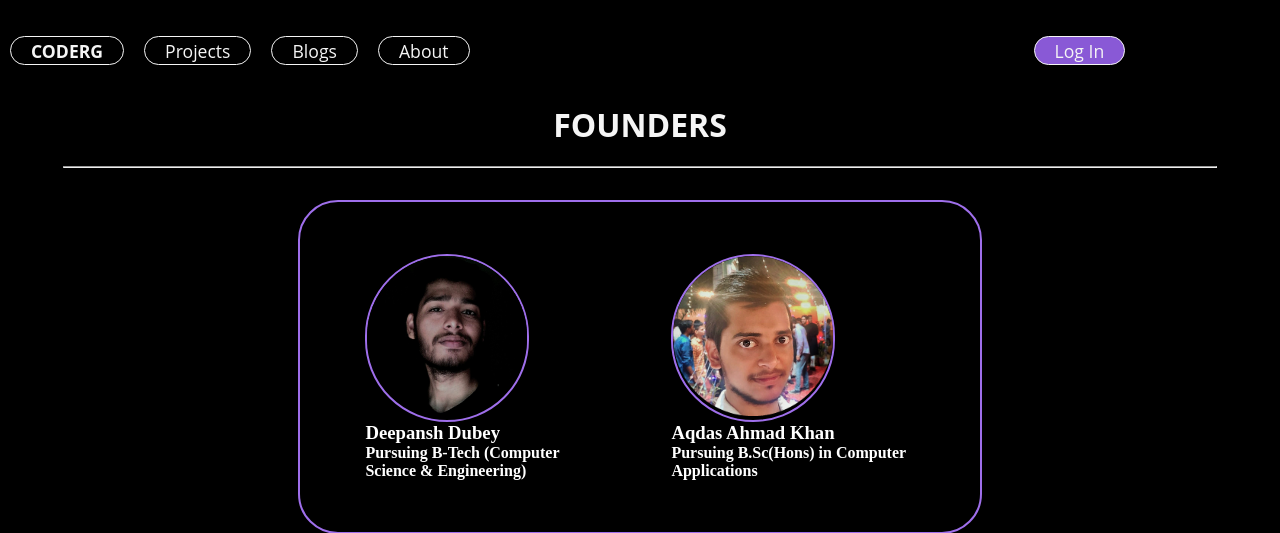
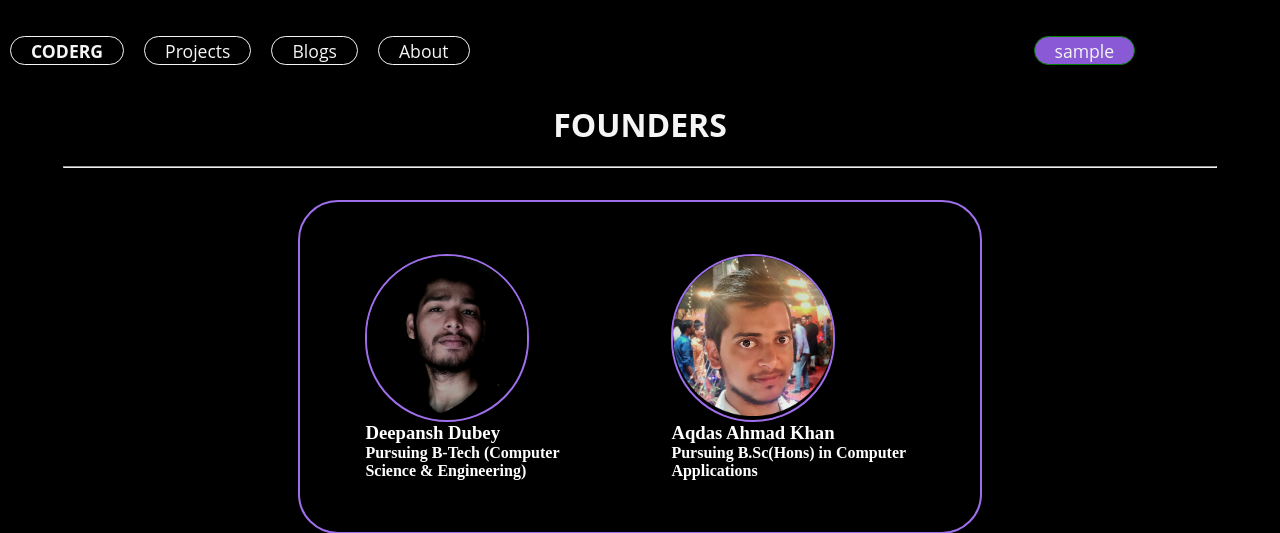
Before and after one commit to codergdevelopers/coderg, a Flask app: page /about in a window 1280 px wide. Shown: the top 533 px of the page. Run offline with Flask 2, Linux system fonts and the light colour scheme; a user stored in the database is signed in.

Commit message:
login button show logged in username

```diff
--- a/flask_qa/templates/layout.html
+++ b/flask_qa/templates/layout.html
@@ -28,7 +28,11 @@
             <li class="item"><a href="/projects">Projects</a></li>
             <li class="item" id="blog"><a href="/blog">Blogs</a></li>
             <li class="item"><a href="/about">About</a></li>
+            {% if 'user' in session %}
+            <li><a class="admin" id="entercod" style="border-color: green;" href="/dashboard">{{session['user']}}</a></li>
+            {% else %}
             <li><a class="admin" id="entercod" href="/dashboard">Log In</a></li>
+            {% endif %}
         </ul>
 
     </nav>
```
